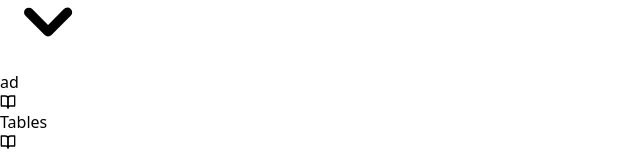
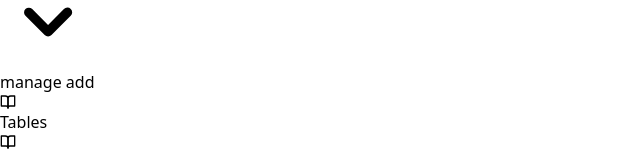
Before and after one commit to muhammadbilal10/trade-guru, a React (Vite) app: page /dashboard in a window 1280 px wide. Shown: the part 587-741 px from the top of the page, without its empty margins (0-640 px from the left). Built offline with nearby package versions, Linux system fonts and the light colour scheme; no server answers; the database is empty.

Commit message:
dashboard related work

```diff
--- a/src/Component/Dashboard/navbar/sidenav.jsx
+++ b/src/Component/Dashboard/navbar/sidenav.jsx
@@ -299,11 +299,11 @@ export default function Sidenav() {
                   class="transition-all ease-in-out duration-300 p-2 mt-2 space-y-2 overflow-hidden text-sm font-medium text-gray-500 rounded-md shadow-inner bg-gray-50 dark:text-gray-400 dark:bg-gray-900"
                   aria-label="submenu"
                 >
-                  <Link to={'/instructorpage'}>
+                  <Link to={'/advertisement'}>
                     <div
                       class="px-2 py-1 w-full transition-colors duration-150 hover:text-gray-800 dark:hover:text-gray-200"
                     >
-                      ad
+                     manage add
                     </div>
                   </Link>
                 </ul>
--- a/src/main.jsx
+++ b/src/main.jsx
@@ -73,6 +73,11 @@ const router = createBrowserRouter([
   {
     path: "/instructorpage",
     element: <Instructorpage />,
+  },
+  //advertisment related path
+  {
+    path: "/advertisement",
+    element: <Advertisments />,
   },
   {
     path: "/login",
```
